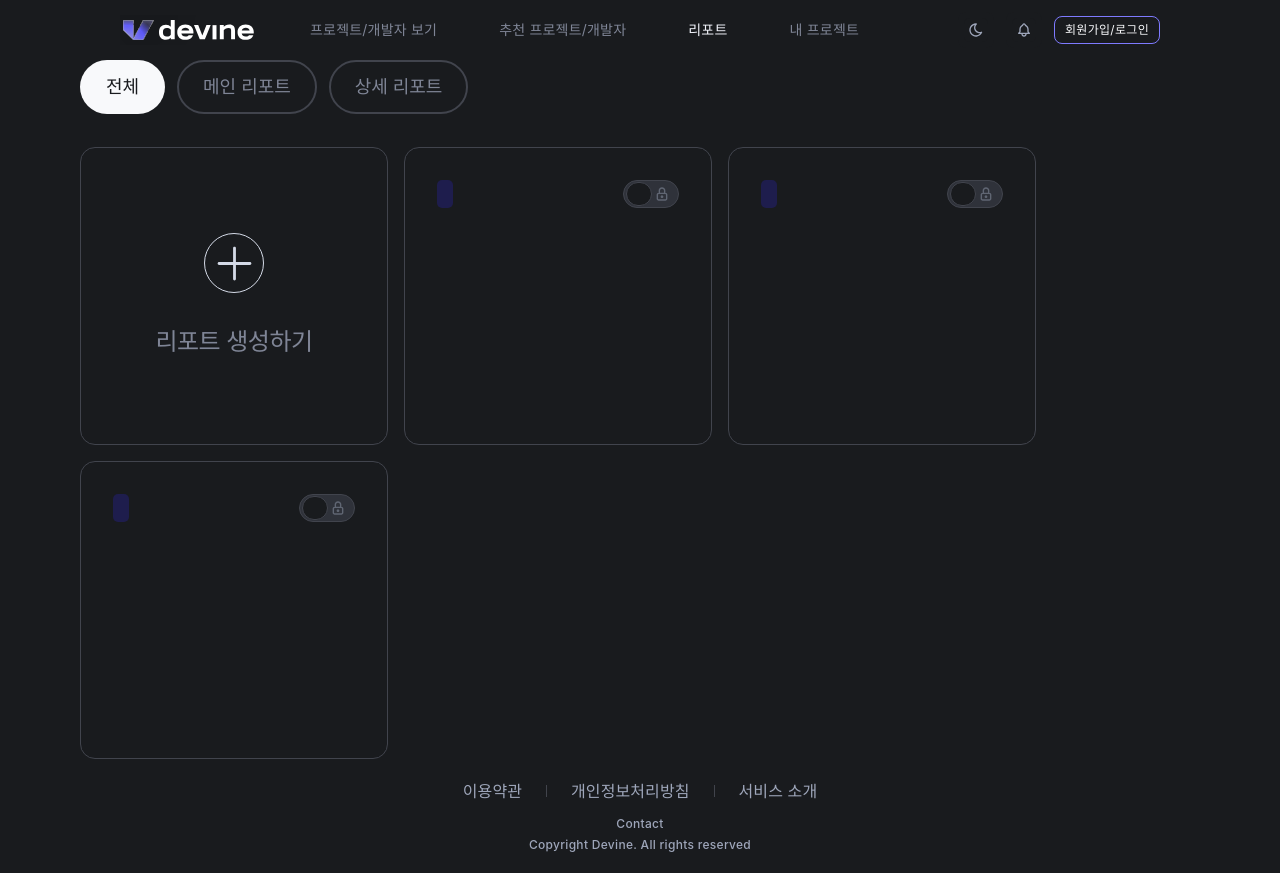
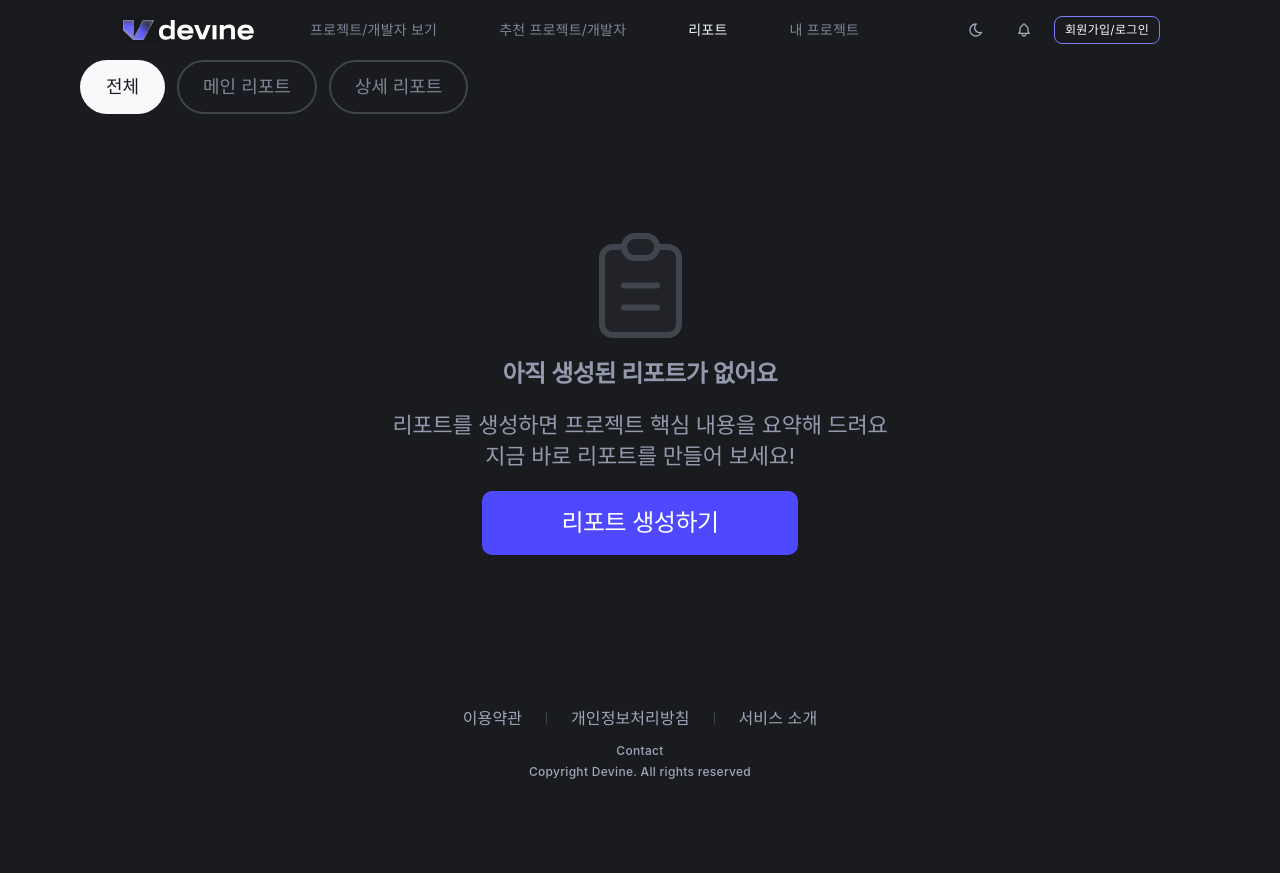
Before and after one commit to DeVine-2025/DeVine_FrontEnd, a React (Vite) app: page /report in a window 1280 px wide. After the commit the page ends 800 px from the top, so only its background shows below. Built offline with nearby package versions, Linux system fonts and the light colour scheme; a web font is replaced by a local one.

Commit message:
feat: 리포트가 없을 경우 띄우는 Blank 완성

```diff
--- /dev/null
+++ b/src/pages/report/components/blank.tsx
@@ -0,0 +1,17 @@
+import ReportLight  from "@assets/icons/report-light.svg?react";
+import ReportDark  from "@assets/icons/report-dark.svg?react";
+import { useThemeStore } from '@store/theme';
+
+const Blank = () => {
+  const {theme} = useThemeStore();
+  return (
+    <div className="flex-col-center gap-[2rem] w-full mt-[8.6rem]">
+      {theme === "dark" ? <ReportDark /> : <ReportLight />}
+      <p className="Title3 font-semibold text-center text-[var(--ui-500)]">아직 생성된 리포트가 없어요</p>
+      <p className="Heading1 text-center text-[var(--ui-500)]">리포트를 생성하면 프로젝트 핵심 내용을 요약해 드려요 <br/> 지금 바로 리포트를 만들어 보세요!</p>
+      <button className="bg-primary Title3 text-white py-[1.6rem] px-[8rem] rounded-2xl cursor-pointer">리포트 생성하기</button>
+    </div>
+  );
+};
+
+export default Blank;
--- a/src/pages/report/report-page.tsx
+++ b/src/pages/report/report-page.tsx
@@ -1,9 +1,11 @@
 import {useState} from 'react';
 import TabMenu from '@pages/report/components/tab-menu';
 import ReportCard from '@pages/report/components/report-card';
+import Blank from '@pages/report/components/blank';
 
 const ReportPage = () => {
   const [activeTab, setActiveTab] = useState('전체');
+
 
   const tabs = ["전체", "메인 리포트", "상세 리포트"];
 
@@ -22,10 +24,11 @@ const ReportPage = () => {
             ))}
           </div>
           <div className="flex flex-wrap gap-[1.6rem] mt-[3.3rem]">
-            <ReportCard type="create"/>
-            <ReportCard type="main"/>
-            <ReportCard type="main"/>
-            <ReportCard type="main"/>
+            <Blank/>
+            {/*<ReportCard type="create"/>*/}
+            {/*<ReportCard type="main"/>*/}
+            {/*<ReportCard type="main"/>*/}
+            {/*<ReportCard type="main"/>*/}
           </div>
         </div>
 
```
Also changed, not shown: src/shared/assets/icons/report-dark.svg (added), src/shared/assets/icons/report-light.svg (added).
